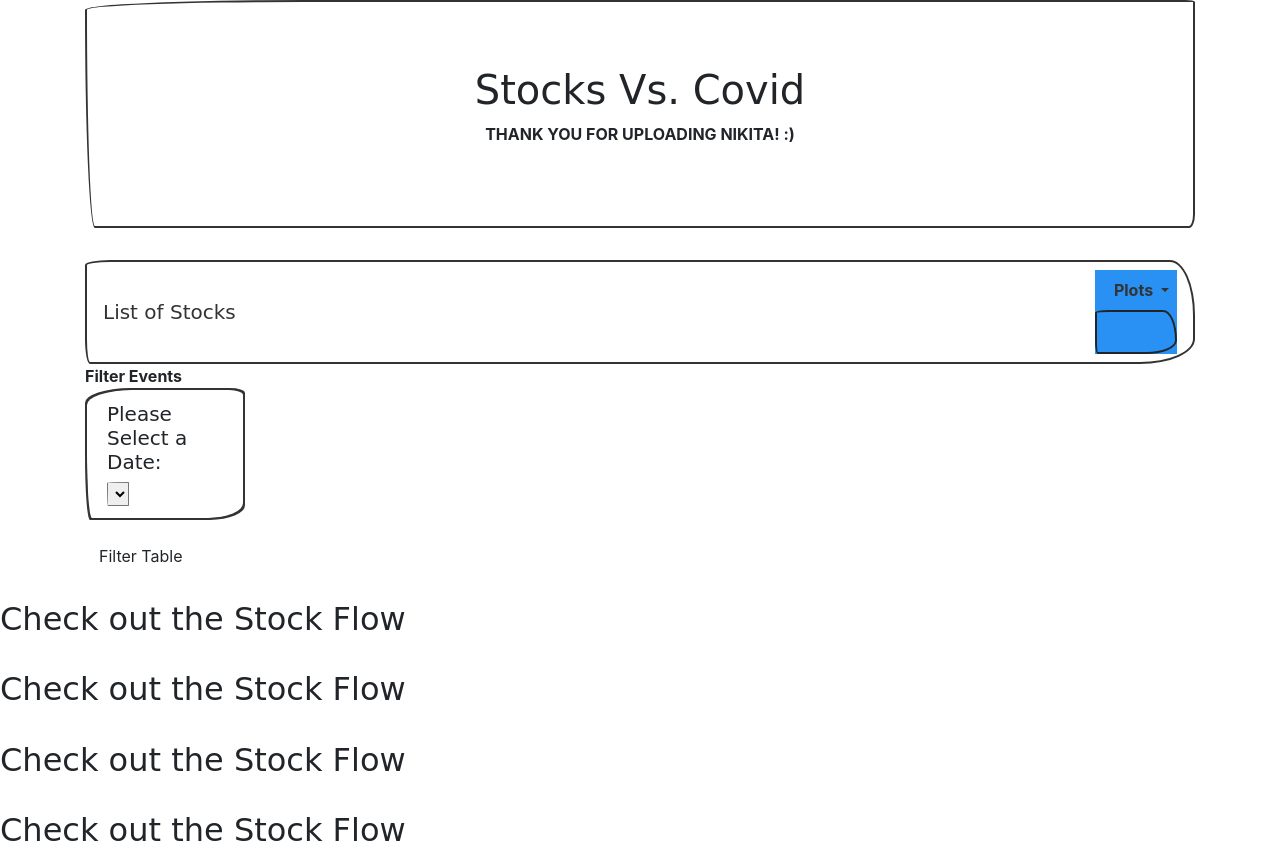
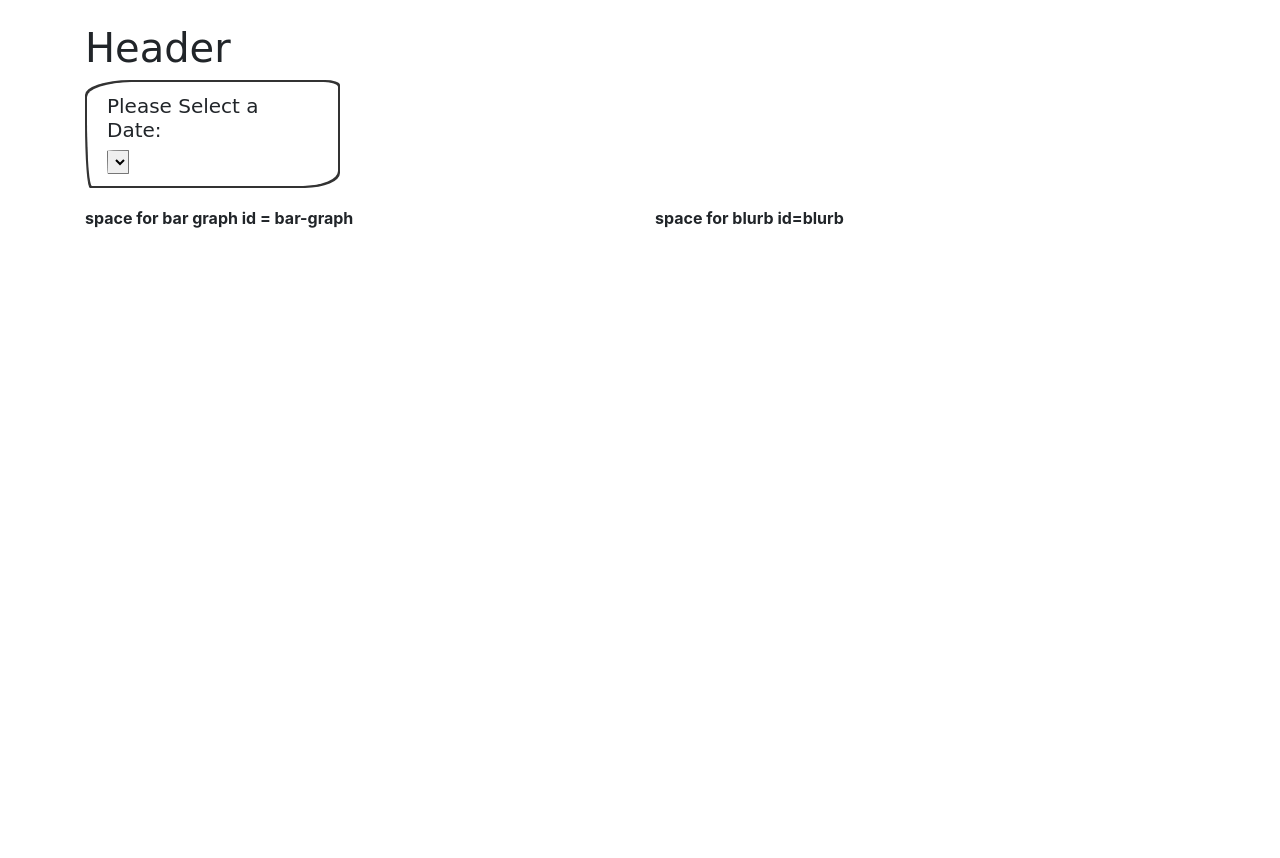
Before and after one commit to NikitaCase/stocks-vs-covid, a Flask app: page / in a window 1280 px wide. After the commit the page ends 228 px from the top, so only its background shows below. Run offline with Flask 2, Linux system fonts and the light colour scheme; data that the repository does not hold is empty; some libraries are stand-ins or nearby versions.

Commit message:
Update index.html

```diff
--- a/stocksvscovid/templates/index.html
+++ b/stocksvscovid/templates/index.html
@@ -7,122 +7,77 @@
     <meta http-equiv="X-UA-Compatible" content="ie=edge">
     <title>Stock_VS_Covid</title>
     <!-- Boostrap link-->
-    <link href="https://cdn.jsdelivr.net/npm/bootstrap@5.0.0-beta1/dist/css/bootstrap.min.css" rel="stylesheet"
-        integrity="sha384-giJF6kkoqNQ00vy+HMDP7azOuL0xtbfIcaT9wjKHr8RbDVddVHyTfAAsrekwKmP1" crossorigin="anonymous">
+    <link href="https://cdn.jsdelivr.net/npm/bootstrap@5.0.0-beta1/dist/css/bootstrap.min.css" rel="stylesheet" integrity="sha384-giJF6kkoqNQ00vy+HMDP7azOuL0xtbfIcaT9wjKHr8RbDVddVHyTfAAsrekwKmP1" crossorigin="anonymous">
     <!--css style sheet link-->
     <link rel="stylesheet" type="text/css" href="style.css" media="screen">
     <link rel="stylesheet" href="{{ url_for('static', filename='css/style.css') }}">
 </head>
 
 <body>
+    <br>
     <div class="container">
-        <div class="jumbotron" style="text-align: center">
-            <h1>Stocks Vs. Covid</h1>
-            <p>THANK YOU FOR UPLOADING NIKITA! :)</p>
-        </div>
-        <!--Navigation drop down bar-->
-        <nav class="navbar navbar-expand-lg navbar-light bg-light">
-            <a class="navbar-brand" href="#">List of Stocks</a>
-            <button class="navbar-toggler" type="button" data-toggle="collapse" data-target="#navbarNavDropdown"
-                aria-controls="navbarNavDropdown" aria-expanded="false" aria-label="Toggle navigation">
-                <span class="navbar-toggler-icon"></span>
-            </button>
-            <div class="collapse navbar-collapse" id="navbarNavDropdown">
-                <ul class="navbar-nav ml-auto" id="navi-item-select">
-                    <li class="nav-item dropdown">
-                        <a class="nav-link dropdown-toggle" href="#" id="navbarDropdownMenuLink" data-toggle="dropdown"
-                            aria-haspopup="true" aria-expanded="false">
-                            Plots
-                        </a>
-                        <!--Drop down bar-->
-                        <div class="dropdown-menu" aria-labelledby="navbarDropdownMenuLink">
-                            <a class="dropdown-item" href=max_temp.html>Entertainment</a>
-                            <a class="dropdown-item" href="humidty.html">Hospitality</a>
-                            <a class="dropdown-item" href="cloudiness.html">Aviation</a>
-                            <a class="dropdown-item" href="wind_speed.html">Technology</a>
-                            <a class="dropdown-item" href="wind_speed.html">Telecommunications</a>
-                        </div>
-                        <div class="wrapper">
-                            <nav class="navbar navbar-default">
-                                <div class="container-fluid">
-                                    <div class="navbar-header">
-                                        <a class="navbar-brand" href="index.html">
-                                        </a>
+        <!-- Header  -->
+        <div class="row">
+            <div class="col-md-12" id="header">
+                <h1>Header</h1>
             </div>
         </div>
-                        </div>
-                    </li>
-                </ul>
-            </div>
-        </nav>
-    </div>
-    <div class="container">
-        <div class="row margin-top-50">
-            <div class="col-md-2">
-                <aside class="filters">
-                    <div class="panel panel-default">
-                        <div class="panel-heading">Filter Events</div>
-                        <div class="panel-body">
+
+        <div class="row">
+            <!-- Date Selection Section -->
+            <div class="col-md-3" id="selector">
                 <form>
                     <div class="form-group">
                         <ul class="list-group" id="filters">
                             <li class="filter list-group-item">
 
-                                            <!-- Date Selection Section -->
+
                                 <div class="well">
                                     <h5>Please Select a Date:</h5>
-                                                <select id="selDateset"
-                                                    onchange="optionChanged(this.value)">ASD</select>
+                                    <select id="selDateset" onchange="optionChanged(this.value)">ASD</select>
                                 </div>
 
-                                            <!--  <input class="form-control" id="datetime" type="text" placeholder="1/11/2011">
-                                                -->
                             </li>
+                            <!-- <li>
+                                <button id="filter-btn" type="button" class="btn btn-default">Filter Table</button>
+                            </li> -->
+
+
                         </ul>
                     </div>
-                                <button id="filter-btn" type="button" class="btn btn-default">Filter Table</button>
+
                 </form>
             </div>
+            <div class="col-md-9" id="graph-title"></div>
         </div>
-                </aside>
+        <div class="row">
+            <div class="col-md-12" id="plot">
+
             </div>
         </div>
+        <div class="row">
+            <div class="col-md-12" id="spacer">
+
             </div>
-    <div class="row">>
-        <div class="col-md-12">
-            <h2>Check out the Stock Flow</h2>
-            <div id="plot"></div>
+
         </div>
+        <div class="row">
+            <div class="col-md-6" id="bar-graph">
+                <p>space for bar graph id = bar-graph </p>
             </div>
-    <div class="row">>
-        <div class="col-md-12">
-            <h2>Check out the Stock Flow</h2>
-            <div id="plot1"></div>
-        </div>
-    </div>
-    <div class="row">>
-        <div class="col-md-12">
-            <h2>Check out the Stock Flow</h2>
-            <div id="plot2"></div>
-        </div>
-    </div>
-    <div class="row">>
-        <div class="col-md-12">
-            <h2>Check out the Stock Flow</h2>
-            <div id="plot3"></div>
+            <div class="col-md-6" id="blurb">
+                <p>space for blurb id=blurb </p>
             </div>
         </div>
 
 
-    <script src="https://code.jquery.com/jquery-3.2.1.slim.min.js"
-        integrity="sha384-KJ3o2DKtIkvYIK3UENzmM7KCkRr/rE9/Qpg6aAZGJwFDMVNA/GpGFF93hXpG5KkN"
-        crossorigin="anonymous"></script>
-    <script src="https://cdnjs.cloudflare.com/ajax/libs/popper.js/1.12.9/umd/popper.min.js"
-        integrity="sha384-ApNbgh9B+Y1QKtv3Rn7W3mgPxhU9K/ScQsAP7hUibX39j7fakFPskvXusvfa0b4Q"
-        crossorigin="anonymous"></script>
-    <script src="https://maxcdn.bootstrapcdn.com/bootstrap/4.0.0/js/bootstrap.min.js"
-        integrity="sha384-JZR6Spejh4U02d8jOt6vLEHfe/JQGiRRSQQxSfFWpi1MquVdAyjUar5+76PVCmYl"
-        crossorigin="anonymous"></script>
+
+
+    </div>
+
+    <script src="https://code.jquery.com/jquery-3.2.1.slim.min.js" integrity="sha384-KJ3o2DKtIkvYIK3UENzmM7KCkRr/rE9/Qpg6aAZGJwFDMVNA/GpGFF93hXpG5KkN" crossorigin="anonymous"></script>
+    <script src="https://cdnjs.cloudflare.com/ajax/libs/popper.js/1.12.9/umd/popper.min.js" integrity="sha384-ApNbgh9B+Y1QKtv3Rn7W3mgPxhU9K/ScQsAP7hUibX39j7fakFPskvXusvfa0b4Q" crossorigin="anonymous"></script>
+    <script src="https://maxcdn.bootstrapcdn.com/bootstrap/4.0.0/js/bootstrap.min.js" integrity="sha384-JZR6Spejh4U02d8jOt6vLEHfe/JQGiRRSQQxSfFWpi1MquVdAyjUar5+76PVCmYl" crossorigin="anonymous"></script>
 
     <script src="https://cdnjs.cloudflare.com/ajax/libs/d3/5.5.0/d3.min.js"></script>
 
```
Lines whose indentation alone changed are shown as unchanged.
